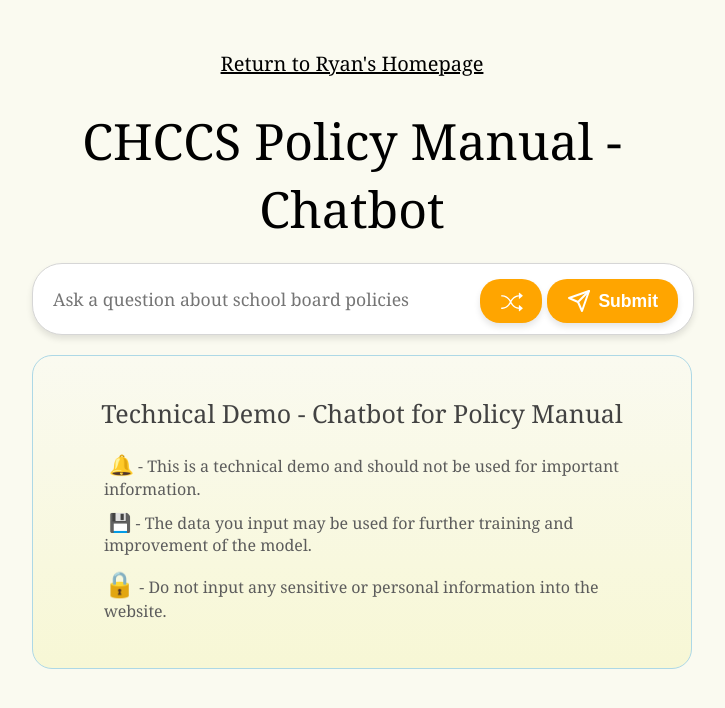
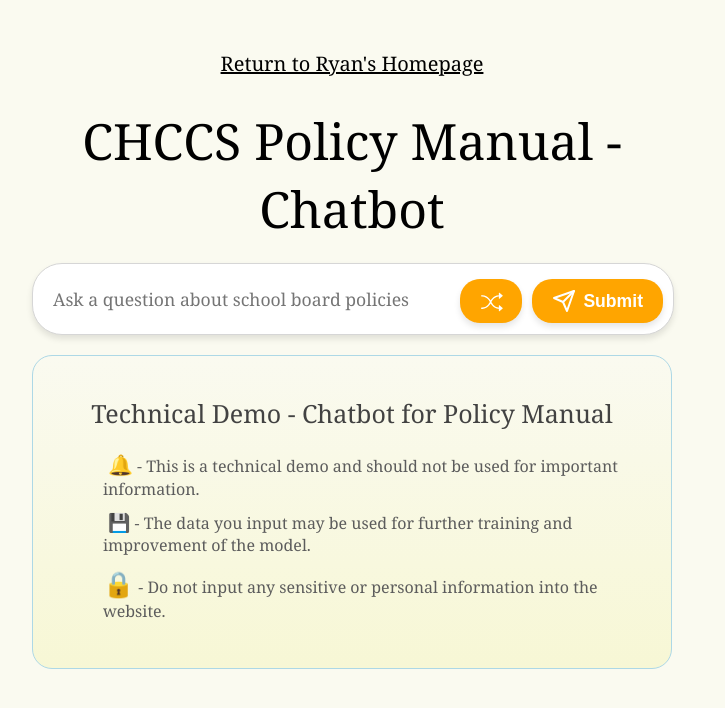
Before and after one commit to ryan-huang1/chccs-chatbot-frontend, a React (Create React App) app: page / in a window 1280 px wide. Shown: the top 708 px of the page, without its empty margins (288-1013 px from the left). Built offline with nearby package versions, Linux system fonts and the light colour scheme.

Commit message:
center all items

```diff
--- a/src/pages/ContentBox.js
+++ b/src/pages/ContentBox.js
@@ -4,7 +4,7 @@
 function ContentBox({ text }) {
   const styles = {
     box: {
-      width: "calc(100% + 20px)",
+      width: "100%",
       minHeight: "100px",
       border: "1px solid lightgray",
       background:
--- a/src/pages/DescriptionBox.js
+++ b/src/pages/DescriptionBox.js
@@ -3,7 +3,7 @@
 function DescriptionBox() {
   const styles = {
     box: {
-      width: "calc(100% + 20px)",
+      width: "100%",
       minHeight: "100px",
       border: "1px solid lightblue",
       background:
--- a/src/pages/InputComponent.js
+++ b/src/pages/InputComponent.js
@@ -57,7 +57,8 @@
       boxShadow: isFocused
         ? "0px -2px 4px rgba(0, 0, 0, 0.02), 0px 4px 8px rgba(0, 0, 0, 0.2)"
         : "0px 4px 6px rgba(0, 0, 0, 0.1)",
-      padding: "10px",
+      paddingTop: "10px",
+      paddingBottom: "10px",
       backgroundColor: "white",
       border: "0.5px solid #d6d6d6",
       transition: "box-shadow 0.3s ease",
@@ -80,7 +81,7 @@
       backgroundColor: "transparent",
       fontFamily: "Georgia",
       lineHeight: "30px",
-      paddingLeft: "10px",
+      paddingLeft: "20px",
     },
     button: {
       display: "flex",
@@ -95,7 +96,7 @@
       fontWeight: "bold",
       transition: "transform 0.2s ease",
       marginTop: "5px",
-      marginRight: "5px",
+      marginRight: "10px",
     },
     randomButton: {
       background: "orange",
@@ -106,6 +107,7 @@
       cursor: isLoading ? "not-allowed" : "pointer",
       position: "relative",
       overflow: "hidden",
+      paddingRight: "20px",
     },
     iconContainer: {
       width: "24px",
```
